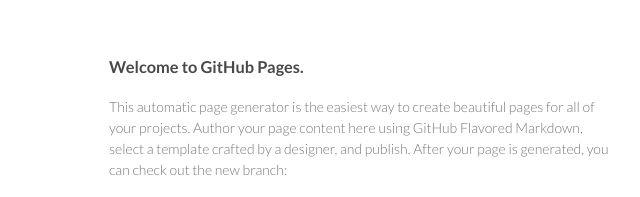
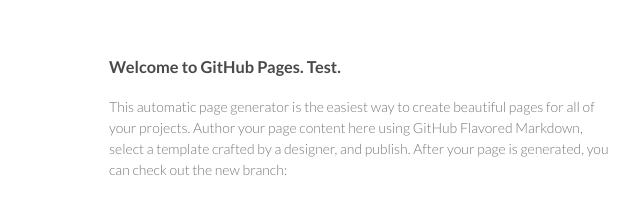
Before and after one commit to rogie/rogie.github.com, a plain HTML site: page index.html in a window 1280 px wide. Shown: the top 197 px of the page, 461-1101 px from the left. Drawn offline with Linux system fonts and the light colour scheme.

Commit message:
Test
Signed-off-by: Rogie King <hug@rog.ie>

```diff
--- a/index.html
+++ b/index.html
@@ -23,7 +23,7 @@
 
       </header>
       <section>
-        <h3>Welcome to GitHub Pages.</h3>
+        <h3>Welcome to GitHub Pages. Test.</h3>
 
 <p>This automatic page generator is the easiest way to create beautiful pages for all of your projects. Author your page content here using GitHub Flavored Markdown, select a template crafted by a designer, and publish. After your page is generated, you can check out the new branch:</p>
 
```
